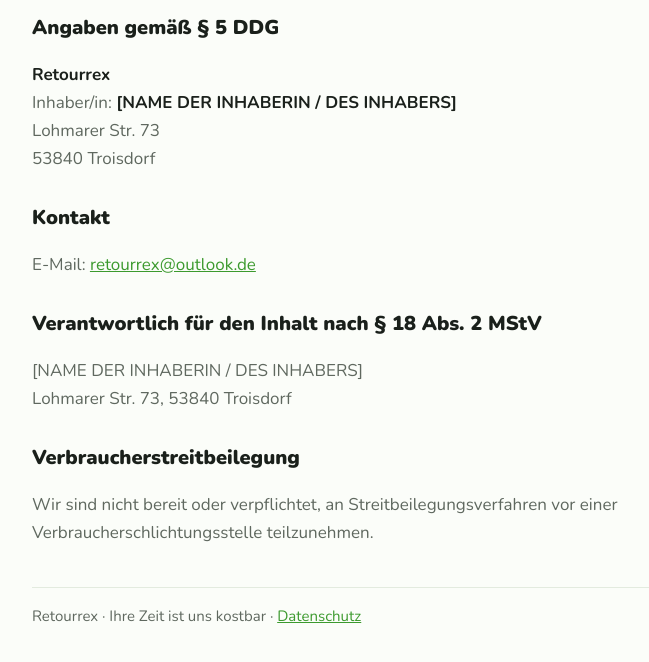
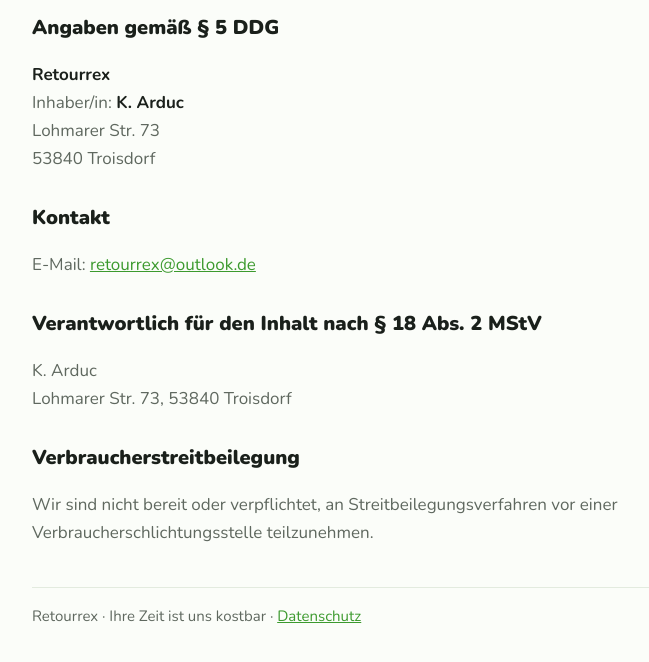
Before and after one commit to Eliif-a/retourrex, a plain HTML site: page impressum.html in a window 1280 px wide. Shown: the part 180-842 px from the top of the page, without its empty margins (248-897 px from the left). Drawn offline with Linux system fonts and the light colour scheme.

Commit message:
Impressum: Inhaber eingetragen
Co-Authored-By: Claude Opus 5.5 <noreply@anthropic.com>

```diff
--- a/impressum.html
+++ b/impressum.html
@@ -14,7 +14,7 @@
 
 <h2>Angaben gemäß § 5 DDG</h2>
 <p><b>Retourrex</b><br>
-Inhaber/in: <b id="owner">[NAME DER INHABERIN / DES INHABERS]</b><br>
+Inhaber/in: <b id="owner">K. Arduc</b><br>
 Lohmarer Str. 73<br>
 53840 Troisdorf</p>
 
@@ -22,7 +22,7 @@ Lohmarer Str. 73<br>
 <p>E-Mail: <a href="mailto:retourrex@outlook.de">retourrex@outlook.de</a></p>
 
 <h2>Verantwortlich für den Inhalt nach § 18 Abs. 2 MStV</h2>
-<p>[NAME DER INHABERIN / DES INHABERS]<br>Lohmarer Str. 73, 53840 Troisdorf</p>
+<p>K. Arduc<br>Lohmarer Str. 73, 53840 Troisdorf</p>
 
 <h2>Verbraucherstreitbeilegung</h2>
 <p>Wir sind nicht bereit oder verpflichtet, an Streitbeilegungsverfahren vor einer Verbraucherschlichtungsstelle teilzunehmen.</p>
```
Also changed, not shown: datenschutz.html (+1 -1 lines).
